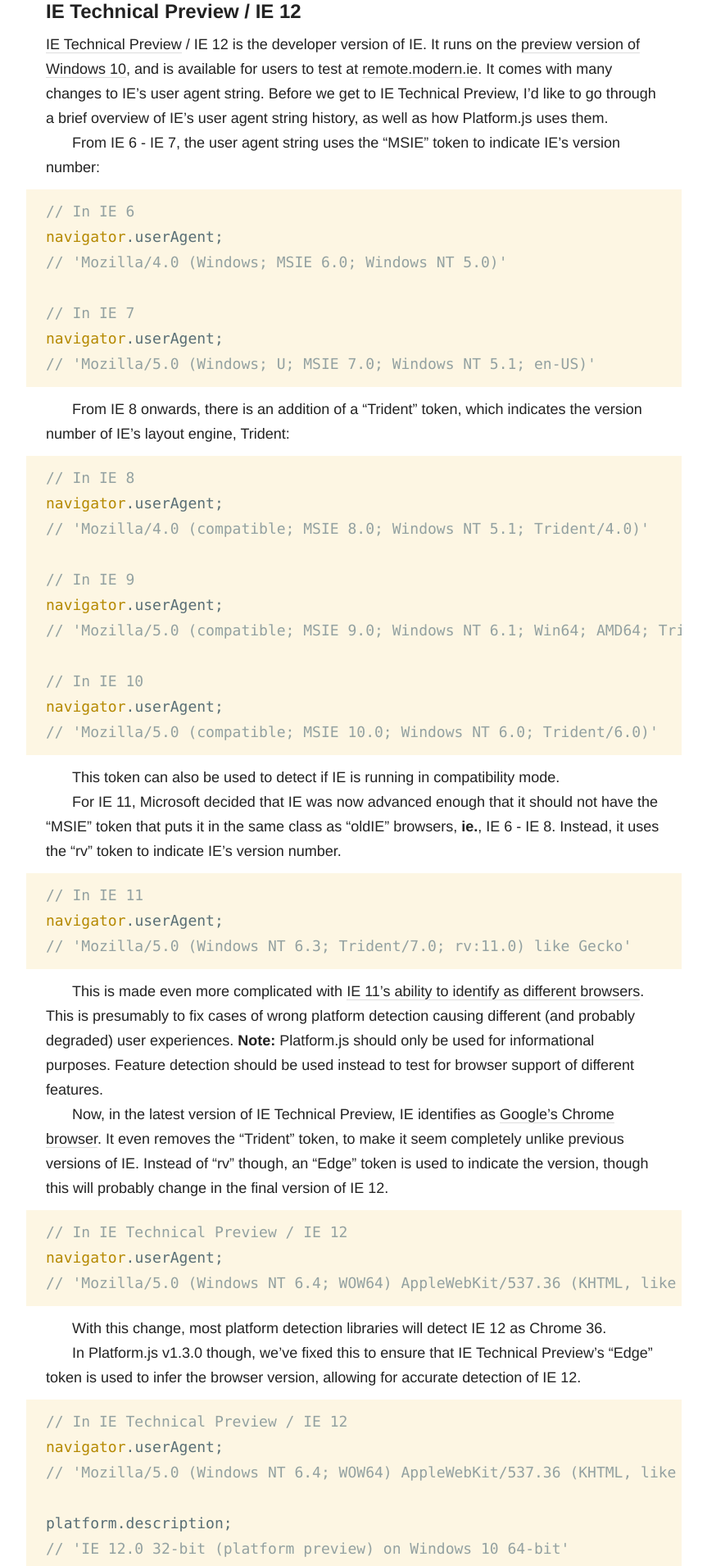
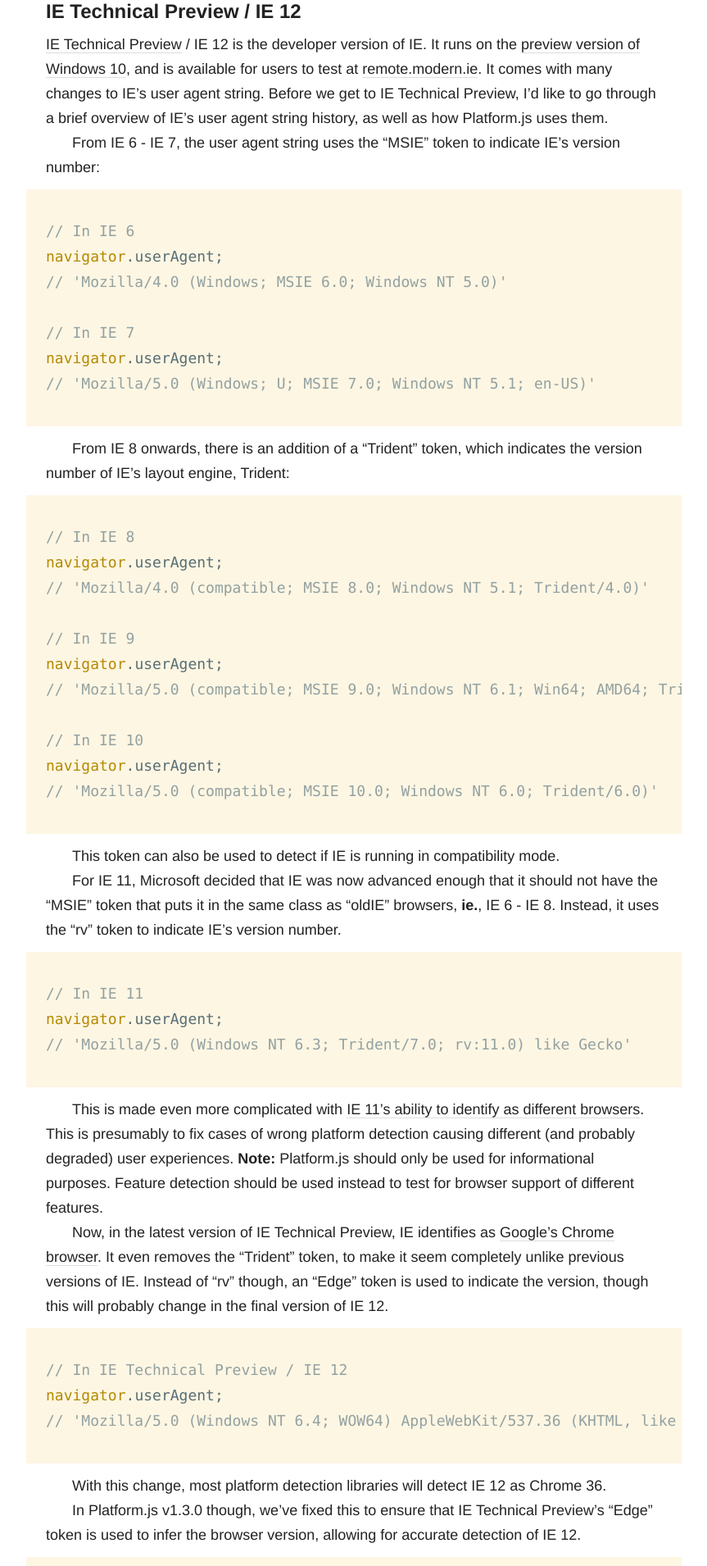
Before and after one commit to bnjmnt4n/site, a Jekyll site: the page built from _posts/2014-12-4-platform.js-v1.3.0.md, in a window 1280 px wide. Shown: the part 465-2375 px from the top of the page at 82% size, without its empty margins (208-1071 px from the left). Built offline with Jekyll 4.4.1, drawn with Linux system fonts in a browser that asks for light colours.

Commit message:
Update formatting and add IDs for Platform.js v1.3.0 post.

````diff
--- a/_posts/2014-12-4-platform.js-v1.3.0.md
+++ b/_posts/2014-12-4-platform.js-v1.3.0.md
@@ -7,13 +7,13 @@
 
 In the latest release — v1.3.0 — we’ve included bug fixes, optimizations and code cleanups galore. Apart from that, we’ve added platform detection support for a few new browsers, including: IE Tech Preview (aka. IE 12), as well as IE Mobile 11 on Windows Mobile 8.1. In this post, we’ll go through an overview of some of the changes we’ve made.
 
-## IE Technical Preview / IE 12
+## IE Technical Preview / IE 12 {#ie-tech-preview}
 
 [IE Technical Preview](http://devchannel.modern.ie/) / IE 12 is the developer version of IE. It runs on the [preview version of Windows 10](http://windows.microsoft.com/en-us/windows/preview), and is available for users to test at [remote.modern.ie](https://remote.modern.ie/). It comes with many changes to IE’s user agent string. Before we get to IE Technical Preview, I’d like to go through a brief overview of IE’s user agent string history, as well as how Platform.js uses them.
 
 From IE 6 - IE 7, the user agent string uses the “MSIE” token to indicate IE’s version number:
 
-{% highlight js %}
+```js
 // In IE 6
 navigator.userAgent;
 // 'Mozilla/4.0 (Windows; MSIE 6.0; Windows NT 5.0)'
@@ -21,11 +21,11 @@
 // In IE 7
 navigator.userAgent;
 // 'Mozilla/5.0 (Windows; U; MSIE 7.0; Windows NT 5.1; en-US)'
-{% endhighlight %}
+```
 
 From IE 8 onwards, there is an addition of a “Trident” token, which indicates the version number of IE’s layout engine, Trident:
 
-{% highlight js %}
+```js
 // In IE 8
 navigator.userAgent;
 // 'Mozilla/4.0 (compatible; MSIE 8.0; Windows NT 5.1; Trident/4.0)'
@@ -37,27 +37,27 @@
 // In IE 10
 navigator.userAgent;
 // 'Mozilla/5.0 (compatible; MSIE 10.0; Windows NT 6.0; Trident/6.0)'
-{% endhighlight %}
+```
 
 This token can also be used to detect if IE is running in compatibility mode.
 
 For IE 11, Microsoft decided that IE was now advanced enough that it should not have the “MSIE” token that puts it in the same class as “oldIE” browsers, **ie.**, IE 6 - IE 8. Instead, it uses the “rv” token to indicate IE’s version number.
 
-{% highlight js %}
+```js
 // In IE 11
 navigator.userAgent;
 // 'Mozilla/5.0 (Windows NT 6.3; Trident/7.0; rv:11.0) like Gecko'
-{% endhighlight %}
+```
 
 This is made even more complicated with [IE 11’s ability to identify as different browsers](http://blogs.msdn.com/b/ieinternals/archive/2013/09/21/internet-explorer-11-user-agent-string-ua-string-sniffing-compatibility-with-gecko-webkit.aspx). This is presumably to fix cases of wrong platform detection causing different (and probably degraded) user experiences. **Note:** Platform.js should only be used for informational purposes. Feature detection should be used instead to test for browser support of different features.
 
 Now, in the latest version of IE Technical Preview, IE identifies as [Google’s Chrome browser](https://google.com/chrome). It even removes the “Trident” token, to make it seem completely unlike previous versions of IE. Instead of “rv” though, an “Edge” token is used to indicate the version, though this will probably change in the final version of IE 12.
 
-{% highlight js %}
+```js
 // In IE Technical Preview / IE 12
 navigator.userAgent;
 // 'Mozilla/5.0 (Windows NT 6.4; WOW64) AppleWebKit/537.36 (KHTML, like Gecko) Chrome/36.0.1985.143 Safari/537.36 Edge/12.0'
-{% endhighlight %}
+```
 
 With this change, most platform detection libraries will detect IE 12 as Chrome 36.
 
@@ -65,7 +65,7 @@
 
 In Platform.js v1.3.0 though, we’ve fixed this to ensure that IE Technical Preview’s “Edge” token is used to infer the browser version, allowing for accurate detection of IE 12.
 
-{% highlight js %}
+```js
 // In IE Technical Preview / IE 12
 navigator.userAgent;
 // 'Mozilla/5.0 (Windows NT 6.4; WOW64) AppleWebKit/537.36 (KHTML, like Gecko) Chrome/36.0.1985.143 Safari/537.36 Edge/12.0'
@@ -80,29 +80,29 @@
 // 'Windows 10 64-bit'
 platform.layout;
 // 'Trident'
-{% endhighlight %}
+```
 
-## IE Mobile 11
+## IE Mobile 11 {#ie-mobile-11}
 
 [IE Mobile](http://www.microsoft.com/en-ie/mobile/) is the default browser on [Windows Phone](http://windowsphone.com/), Microsoft’s version of its Windows operating system for mobile phones. Like its desktop counterpart, the latest consumer version of IE Mobile is version 11.
 
 IE Mobile 11’s user agent was previously quite similar to that of IE 9 - IE 10 on desktop, but with the addition of the “rv” token, and using an “IEMobile” token instead of “IE”:
 
-{% highlight js %}
+```js
 // On IE Mobile 11 (before Windows Phone 8.1 Update 1)
 navigator.userAgent;
 // 'Mozilla/5.0 (Windows Phone 8.1; ARM; Trident/7.0; Touch; rv:11.0; IEMobile/11.0; NOKIA; Lumia 920) like Gecko'
-{% endhighlight %}
+```
 
 However, in the first update to Windows Phone 8.1 (referred to as Windows Phone 8.1 Update 1), the IE Mobile team decided to change IE’s user agent to allow it to be compatible with a larger amount of sites.
 
 What the IE Mobile team did was to include the user agents of other mobile phones into IE Mobile’s user agent string. Here’s an example of the new user agent string:
 
-{% highlight js %}
+```js
 // On IE Mobile 11 (after Windows Phone 8.1 Update 1)
 navigator.userAgent;
 // 'Mozilla/5.0 (Mobile; Windows Phone 8.1; Android 4.0; ARM; Trident/7.0; Touch; rv:11.0; IEMobile/11.0; NOKIA; Lumia 920) like iPhone OS 7_0_3 Mac OS X AppleWebKit/537 (KHTML, like Gecko) Mobile Safari/537'
-{% endhighlight %}
+```
 
 As you can see, this string includes the phrases “Android 4.0” and “iPhone OS 7_0_3”, which are found in the user agents of Android and iPhone browsers.
 
````
Also changed, not shown: other parts of _posts/2014-12-4-platform.js-v1.3.0.md (+2 -2 lines).
